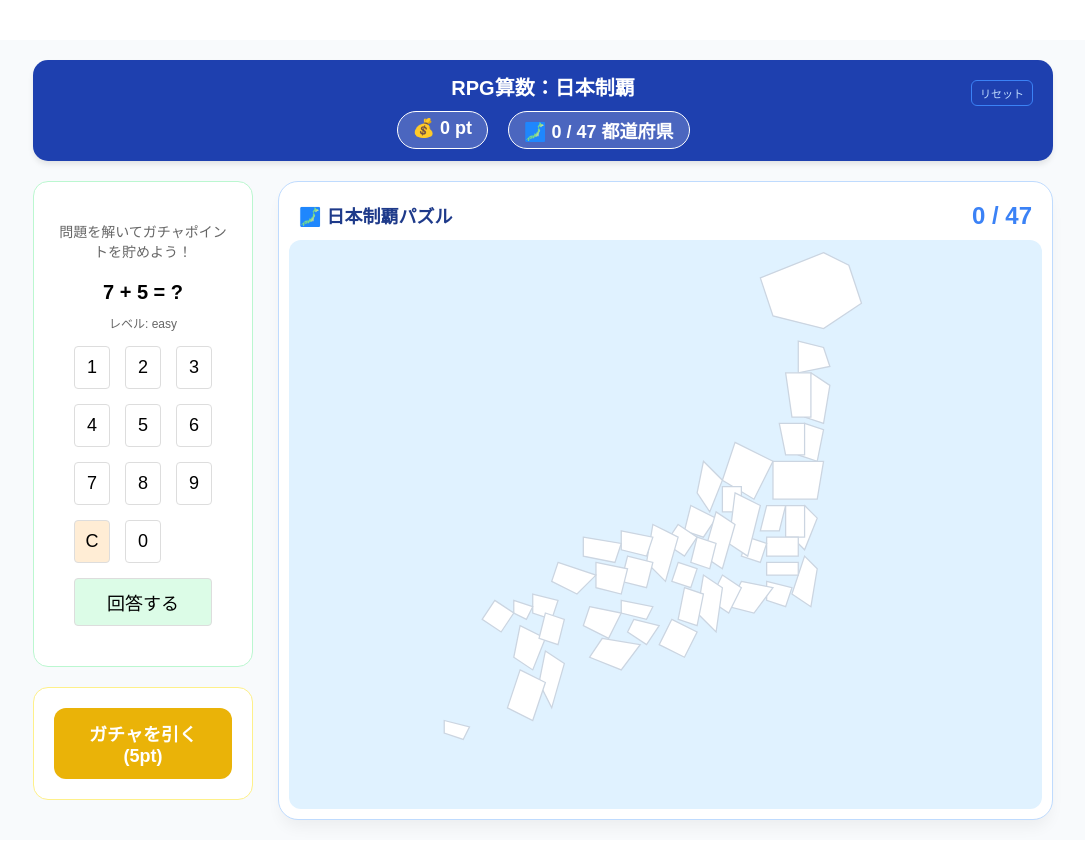
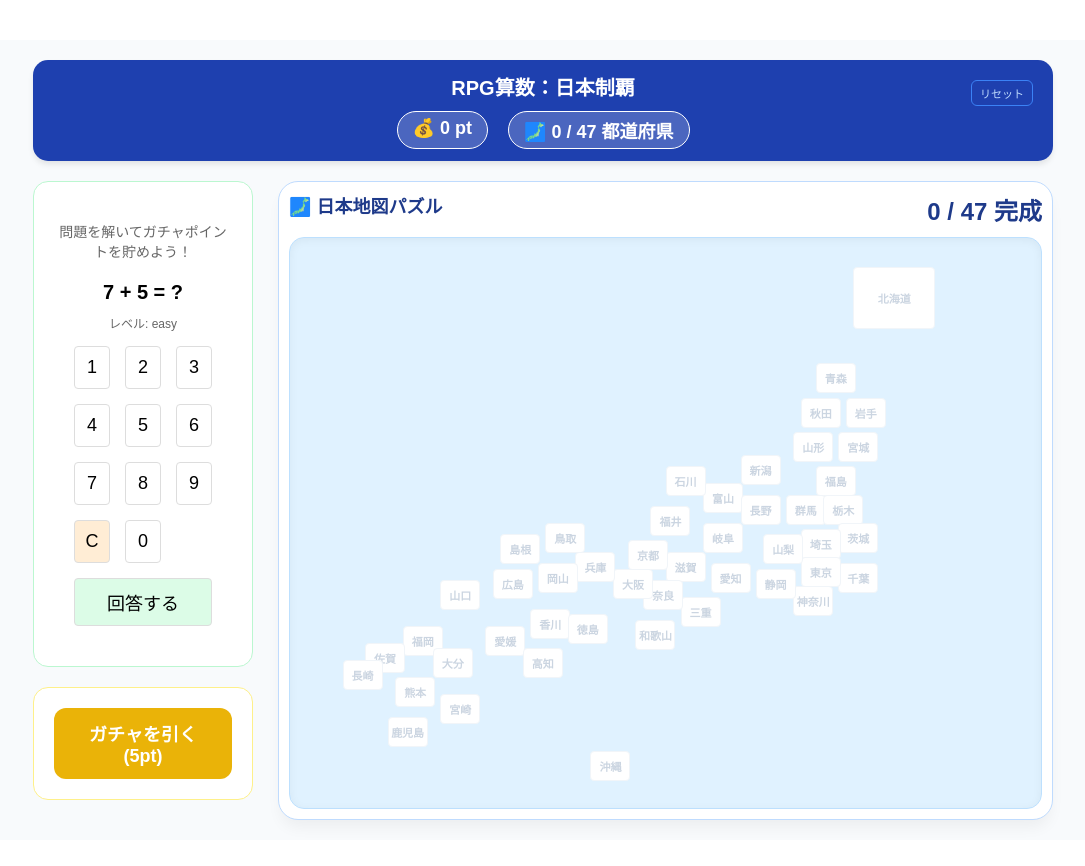
Before and after one commit to kotani6053/manaho0610, a React (Vite) app: page / in a window 1280 px wide. Shown: the top 866 px of the page, without its empty margins (97-1182 px from the left). Built offline with nearby package versions, Linux system fonts and the light colour scheme; the HTML template or start-up script is replaced by a standard one.

Commit message:
Update MapCollection.jsx

```diff
--- a/src/components/MapCollection.jsx
+++ b/src/components/MapCollection.jsx
@@ -1,93 +1,69 @@
 import React from 'react';
 
-// 日本地図の簡易SVGパスデータ（形を維持しつつ軽量化したもの）
-const PREFECTURES_SVG = [
-  { id: 'hokkaido', name: '北海道', d: 'M350 10l20 10l10 30l-30 20l-40-10l-10-30z' },
-  { id: 'aomori', name: '青森県', d: 'M330 80l20 5l5 15l-25 5z' },
-  { id: 'iwate', name: '岩手県', d: 'M340 105l15 10l-5 30l-15-5z' },
-  { id: 'akita', name: '秋田県', d: 'M320 105l20 0l0 35l-15 0z' },
-  { id: 'miyagi', name: '宮城県', d: 'M335 145l15 5l-5 25l-15-5z' },
-  { id: 'yamagata', name: '山形県', d: 'M315 145l20 0l0 25l-15 0z' },
-  { id: 'fukushima', name: '福島県', d: 'M310 175l40 0l-5 30l-35 0z' },
-  { id: 'ibaraki', name: '茨城県', d: 'M335 210l10 10l-10 25l-10-10z' },
-  { id: 'tochigi', name: '栃木県', d: 'M320 210l15 0l0 25l-15 0z' },
-  { id: 'gunma', name: '群馬県', d: 'M305 210l15 0l-5 20l-15 0z' },
-  { id: 'saitama', name: '埼玉県', d: 'M305 235l25 0l0 15l-25 0z' },
-  { id: 'chiba', name: '千葉県', d: 'M335 250l10 10l-5 30l-15-10z' },
-  { id: 'tokyo', name: '東京都', d: 'M305 255l25 0l0 10l-25 0z' },
-  { id: 'kanagawa', name: '神奈川県', d: 'M305 270l20 5l-5 15l-15-5z' },
-  { id: 'niigata', name: '新潟県', d: 'M280 160l30 15l-15 30l-25-15z' },
-  { id: 'toyama', name: '富山県', d: 'M270 195l15 0l0 20l-15 0z' },
-  { id: 'ishikawa', name: '石川県', d: 'M255 175l15 15l-10 25l-10-15z' },
-  { id: 'fukui', name: '福井県', d: 'M245 210l20 10l-10 15l-15-5z' },
-  { id: 'yamanashi', name: '山梨県', d: 'M290 235l15 5l-5 15l-15-5z' },
-  { id: 'nagano', name: '長野県', d: 'M280 200l20 10l-10 40l-15-10z' },
-  { id: 'gifu', name: '岐阜県', d: 'M265 215l15 10l-10 35l-15-10z' },
-  { id: 'shizuoka', name: '静岡県', d: 'M285 270l25 5l-15 20l-20-5z' },
-  { id: 'aichi', name: '愛知県', d: 'M270 265l15 10l-10 20l-15-10z' },
-  { id: 'mie', name: '三重県', d: 'M255 265l15 10l-5 35l-15-15z' },
-  { id: 'shiga', name: '滋賀県', d: 'M250 235l15 5l-5 20l-15-5z' },
-  { id: 'kyoto', name: '京都府', d: 'M235 225l15 10l-10 15l-15-10z' },
-  { id: 'osaka', name: '大阪府', d: 'M235 255l15 5l-5 15l-15-5z' },
-  { id: 'hyogo', name: '兵庫県', d: 'M215 225l20 10l-10 35l-15-15z' },
-  { id: 'nara', name: '奈良県', d: 'M240 275l15 5l-5 25l-15-5z' },
-  { id: 'wakayama', name: '和歌山県', d: 'M230 300l20 10l-10 20l-20-10z' },
-  { id: 'tottori', name: '鳥取県', d: 'M190 230l25 5l-5 15l-20-5z' },
-  { id: 'shimane', name: '島根県', d: 'M160 235l30 5l-5 15l-25-5z' },
-  { id: 'okayama', name: '岡山県', d: 'M195 250l20 5l-5 20l-20-5z' },
-  { id: 'hiroshima', name: '広島県', d: 'M170 255l25 5l-5 20l-20-5z' },
-  { id: 'yamaguchi', name: '山口県', d: 'M140 255l30 10l-15 15l-20-10z' },
-  { id: 'tokushima', name: '徳島県', d: 'M200 300l20 5l-10 15l-15-10z' },
-  { id: 'kagawa', name: '香川県', d: 'M190 285l25 5l-5 10l-20-5z' },
-  { id: 'ehime', name: '愛媛県', d: 'M165 290l25 5l-10 20l-20-10z' },
-  { id: 'kochi', name: '高知県', d: 'M175 315l30 5l-15 20l-25-10z' },
-  { id: 'fukuoka', name: '福岡県', d: 'M120 280l20 5l-5 15l-15-5z' },
-  { id: 'saga', name: '佐賀県', d: 'M105 285l15 5l-5 10l-10-5z' },
-  { id: 'nagasaki', name: '長崎県', d: 'M90 285l15 10l-10 15l-15-10z' },
-  { id: 'kumamoto', name: '熊本県', d: 'M110 305l20 10l-10 25l-15-10z' },
-  { id: 'oita', name: '大分県', d: 'M130 295l15 5l-5 20l-15-5z' },
-  { id: 'miyazaki', name: '宮崎県', d: 'M130 325l15 10l-10 35l-10-20z' },
-  { id: 'kagoshima', name: '鹿児島県', d: 'M110 340l20 10l-10 30l-20-10z' },
-  { id: 'okinawa', name: '沖縄県', d: 'M50 380l20 5l-5 10l-15-5z' },
+// 都道府県の正確な位置関係を再現するためのデータ
+const PREFECTURES = [
+  { name: "北海道", top: "5%", left: "75%", width: "80px", height: "60px" },
+  { name: "青森", top: "22%", left: "70%" }, { name: "秋田", top: "28%", left: "68%" }, { name: "岩手", top: "28%", left: "74%" },
+  { name: "山形", top: "34%", left: "67%" }, { name: "宮城", top: "34%", left: "73%" }, { name: "福島", top: "40%", left: "70%" },
+  { name: "新潟", top: "38%", left: "60%" }, { name: "富山", top: "43%", left: "55%" }, { name: "石川", top: "40%", left: "50%" },
+  { name: "福井", top: "47%", left: "48%" }, { name: "長野", top: "45%", left: "60%" }, { name: "岐阜", top: "50%", left: "55%" },
+  { name: "群馬", top: "45%", left: "66%" }, { name: "栃木", top: "45%", left: "71%" }, { name: "茨城", top: "50%", left: "73%" },
+  { name: "千葉", top: "57%", left: "73%" }, { name: "埼玉", top: "51%", left: "68%" }, { name: "東京", top: "56%", left: "68%" },
+  { name: "神奈川", top: "61%", left: "67%" }, { name: "山梨", top: "52%", left: "63%" }, { name: "静岡", top: "58%", left: "62%" },
+  { name: "愛知", top: "57%", left: "56%" }, { name: "三重", top: "63%", left: "52%" }, { name: "滋賀", top: "55%", left: "50%" },
+  { name: "京都", top: "53%", left: "45%" }, { name: "奈良", top: "60%", left: "47%" }, { name: "和歌山", top: "67%", left: "46%" },
+  { name: "大阪", top: "58%", left: "43%" }, { name: "兵庫", top: "55%", left: "38%" }, { name: "鳥取", top: "50%", left: "34%" },
+  { name: "島根", top: "52%", left: "28%" }, { name: "岡山", top: "57%", left: "33%" }, { name: "広島", top: "58%", left: "27%" },
+  { name: "山口", top: "60%", left: "20%" }, { name: "香川", top: "65%", left: "32%" }, { name: "徳島", top: "66%", left: "37%" },
+  { name: "愛媛", top: "68%", left: "26%" }, { name: "高知", top: "72%", left: "31%" }, { name: "福岡", top: "68%", left: "15%" },
+  { name: "佐賀", top: "71%", left: "10%" }, { name: "長崎", top: "74%", left: "7%" }, { name: "大分", top: "72%", left: "19%" },
+  { name: "熊本", top: "77%", left: "14%" }, { name: "宮崎", top: "80%", left: "20%" }, { name: "鹿児島", top: "84%", left: "13%" },
+  { name: "沖縄", top: "90%", left: "40%" }
 ];
 
 function MapCollection({ obtained }) {
   return (
-    <div style={{ height: '100%', display: 'flex', flexDirection: 'column' }}>
-      <div style={{ display: 'flex', justifyContent: 'space-between', padding: '10px' }}>
-        <h2 style={{ margin: 0, fontSize: '18px', color: '#1e3a8a' }}>🗾 日本制覇パズル</h2>
-        <span style={{ fontWeight: 'bold', color: '#3b82f6' }}>{obtained.length} / 47</span>
+    <div style={{ height: '100%', display: 'flex', flexDirection: 'column', position: 'relative' }}>
+      <div style={{ display: 'flex', justifyContent: 'space-between', paddingBottom: '10px' }}>
+        <h2 style={{ margin: 0, fontSize: '18px', color: '#1e3a8a' }}>🗾 日本地図パズル</h2>
+        <span style={{ fontWeight: 'bold', color: '#1e3a8a' }}>{obtained.length} / 47 完成</span>
       </div>
 
-      <div style={{ flex: 1, backgroundColor: '#e0f2ff', borderRadius: '12px', position: 'relative', overflow: 'hidden' }}>
-        <svg viewBox="0 0 450 450" style={{ width: '100%', height: '100%' }}>
-          {PREFECTURES_SVG.map(pref => {
-            const isObtained = obtained.includes(pref.name);
-            return (
-              <g key={pref.id}>
-                <path
-                  d={pref.d}
-                  fill={isObtained ? '#3b82f6' : '#ffffff'}
-                  stroke="#cbd5e1"
-                  strokeWidth="1"
-                  style={{ transition: 'fill 0.5s ease' }}
-                />
-                {/* 県名のラベル（獲得済みの場合のみ表示） */}
-                {isObtained && (
-                  <text
-                    x={parseInt(pref.d.split(' ')[0].replace('M', '')) + 5}
-                    y={parseInt(pref.d.split(' ')[1]) + 15}
-                    fontSize="8"
-                    fill="white"
-                    style={{ pointerEvents: 'none', fontWeight: 'bold' }}
-                  >
-                    {pref.name.substring(0, 2)}
-                  </text>
-                )}
-              </g>
-            );
-          })}
-        </svg>
+      <div style={{
+        flex: 1,
+        backgroundColor: '#e0f2ff',
+        borderRadius: '15px',
+        position: 'relative',
+        border: '1px solid #bde0fe',
+        boxShadow: 'inset 0 2px 10px rgba(0,0,0,0.05)'
+      }}>
+        {PREFECTURES.map(pref => {
+          const isObtained = obtained.includes(pref.name) || obtained.includes(pref.name + "県") || obtained.includes(pref.name + "府") || obtained.includes(pref.name + "都");
+          return (
+            <div key={pref.name} style={{
+              position: 'absolute',
+              top: pref.top,
+              left: pref.left,
+              width: pref.width || '38px',
+              height: pref.height || '28px',
+              backgroundColor: isObtained ? '#3b82f6' : '#fff',
+              color: isObtained ? '#000' : '#cbd5e1', // 獲得した時は黒文字！
+              border: isObtained ? '1.5px solid #1d4ed8' : '1px solid #f1f5f9',
+              borderRadius: '4px',
+              display: 'flex',
+              alignItems: 'center',
+              justifyContent: 'center',
+              fontSize: '11px',
+              fontWeight: 'bold',
+              transition: 'all 0.4s ease',
+              boxShadow: isObtained ? '0 2px 4px rgba(0,0,0,0.2)' : 'none',
+              zIndex: isObtained ? 10 : 1,
+              whiteSpace: 'nowrap'
+            }}>
+              {pref.name}
+            </div>
+          );
+        })}
       </div>
     </div>
   );
```
